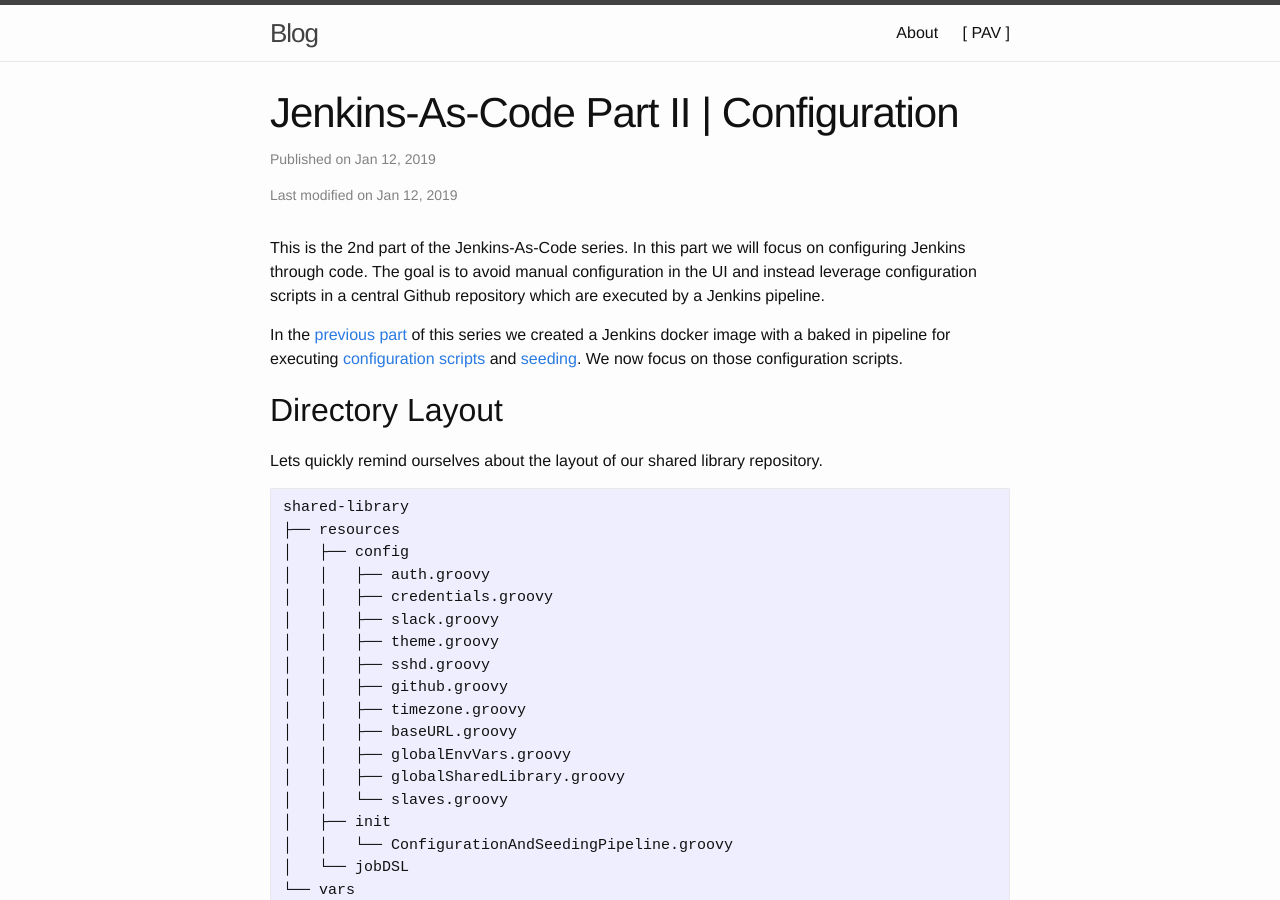
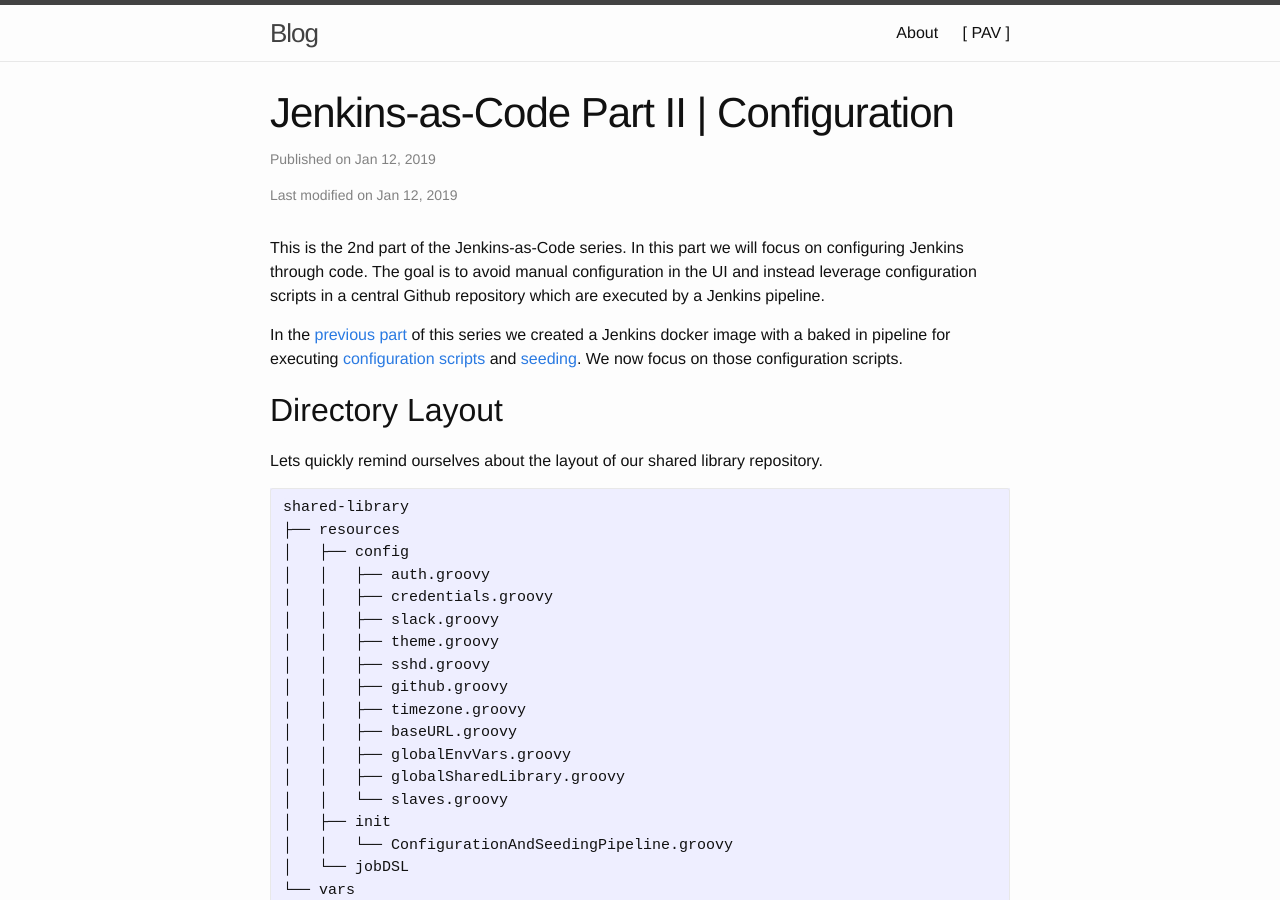
Before and after one commit to fishi0x01/fishi0x01.github.io, a Jekyll site: the page built from _posts/2019-01-12-Jenkins-As-Code-Part-2.md, in a window 1280 px wide and 900 px high. Built offline with Jekyll 4.4.1, drawn with Linux system fonts in a browser that asks for light colours.

Commit message:
Typo fixes

```diff
--- a/_posts/2019-01-12-Jenkins-As-Code-Part-2.md
+++ b/_posts/2019-01-12-Jenkins-As-Code-Part-2.md
@@ -1,6 +1,6 @@
 ---
 layout: post
-title: "Jenkins-As-Code Part II | Configuration"
+title: "Jenkins-as-Code Part II | Configuration"
 date: 2019-01-12 14:30:00 +0000
 modified: 2019-01-12 14:30:00 +0000
 comments: true
@@ -11,7 +11,7 @@ redirect_from:
 categories: jenkins
 ---
 
-This is the 2nd part of the Jenkins-As-Code series.
+This is the 2nd part of the Jenkins-as-Code series.
 In this part we will focus on configuring Jenkins through code.
 The goal is to avoid manual configuration in the UI and instead
 leverage configuration scripts in a central Github repository which
```
Also changed, not shown: _posts/2019-01-06-Jenkins-As-Code-Part-1.md (+2 -2 lines).
